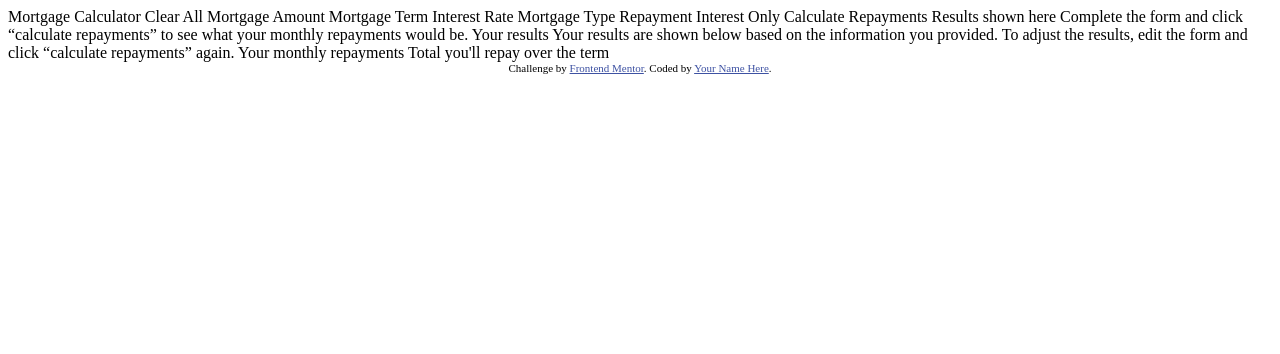
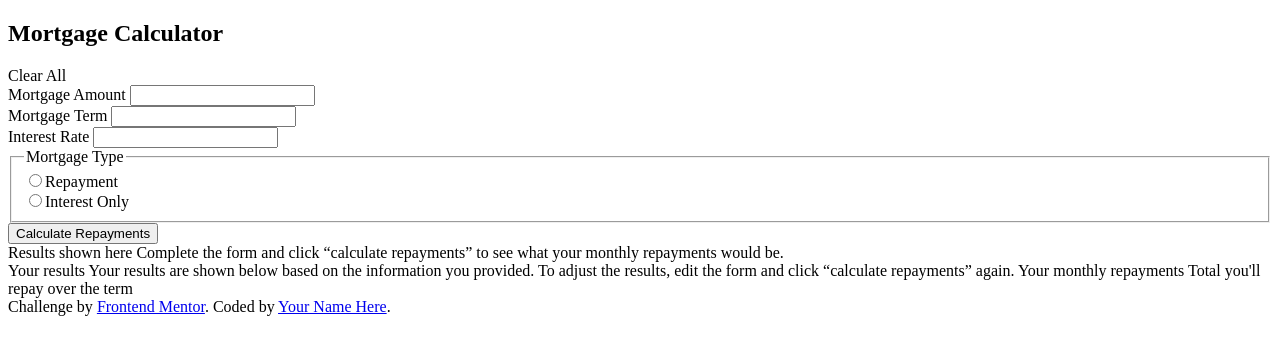
Before and after one commit to saga-k/FM-Mortgage-repayment-calculator, a plain HTML site: page mortgage-repayment-calculator-main/index.html in a window 1280 px wide. Drawn offline with Linux system fonts and the light colour scheme.

Commit message:
form 1 html ready

```diff
--- a/mortgage-repayment-calculator-main/index.html
+++ b/mortgage-repayment-calculator-main/index.html
@@ -1,47 +1,63 @@
 <!DOCTYPE html>
 <html lang="en">
+
 <head>
   <meta charset="UTF-8">
-  <meta name="viewport" content="width=device-width, initial-scale=1.0"> <!-- displays site properly based on user's device -->
+  <meta name="viewport" content="width=device-width, initial-scale=1.0">
+  <!-- displays site properly based on user's device -->
 
   <link rel="icon" type="image/png" sizes="32x32" href="./assets/images/favicon-32x32.png">
 
   <title>Frontend Mentor | Mortgage repayment calculator</title>
+</head>
 
-  <!-- Feel free to remove these styles or customise in your own stylesheet 👍 -->
-  <style>
-    .attribution { font-size: 11px; text-align: center; }
-    .attribution a { color: hsl(228, 45%, 44%); }
-  </style>
-</head>
 <body>
+  <article id="card">
+    <form>
+      <h1>Mortgage Calculator</h1>
+      <a>Clear All</a>
 
-  Mortgage Calculator
-  Clear All
+      <div id="amount">
+        <label>Mortgage Amount</label>
+        <input type="number" id="amountInput">
+      </div>
 
-  Mortgage Amount
+      <div id="term">
+        <label>Mortgage Term</label>
+        <input type="number" id="termInput">
+      </div>
 
-  Mortgage Term
+      <div id="interestRate">
+        <label>Interest Rate</label>
+        <input type="number" id="interestRateInput">
+      </div>
 
-  Interest Rate
 
-  Mortgage Type
-  Repayment
-  Interest Only
+      <fieldset id="radioButtons">
+        <legend>Mortgage Type</legend>
+        <div>
+          <input type="radio" name="mortgageType" id="repayment" class="radio">Repayment
+        </div>
+        <input type="radio" name="mortgageType" id="interestOnly" class="radio">Interest Only
+        </div>
+      </fieldset>
 
-  Calculate Repayments
+      <button type="submit">Calculate Repayments</button>
 
+    </form>
     <!-- Empty results start -->
+    <div id="emptyResults">
 
       Results shown here
 
       Complete the form and click “calculate repayments” to see what
       your monthly repayments would be.
+    </div>
 
     <!-- Empty results end -->
 
     <!-- Completed results start -->
-
+    <div id="completedResults">
       Your results
 
       Your results are shown below based on the information you provided.
@@ -51,6 +67,9 @@
 
       Total you'll repay over the term
 
+    </div>
+  </article>
+
   <!-- Completed results end -->
 
   <div class="attribution">
@@ -58,4 +77,5 @@
     Coded by <a href="#">Your Name Here</a>.
   </div>
 </body>
+
 </html>
```
Also changed, not shown: 2 other files. Lines whose indentation alone changed are shown as unchanged.
